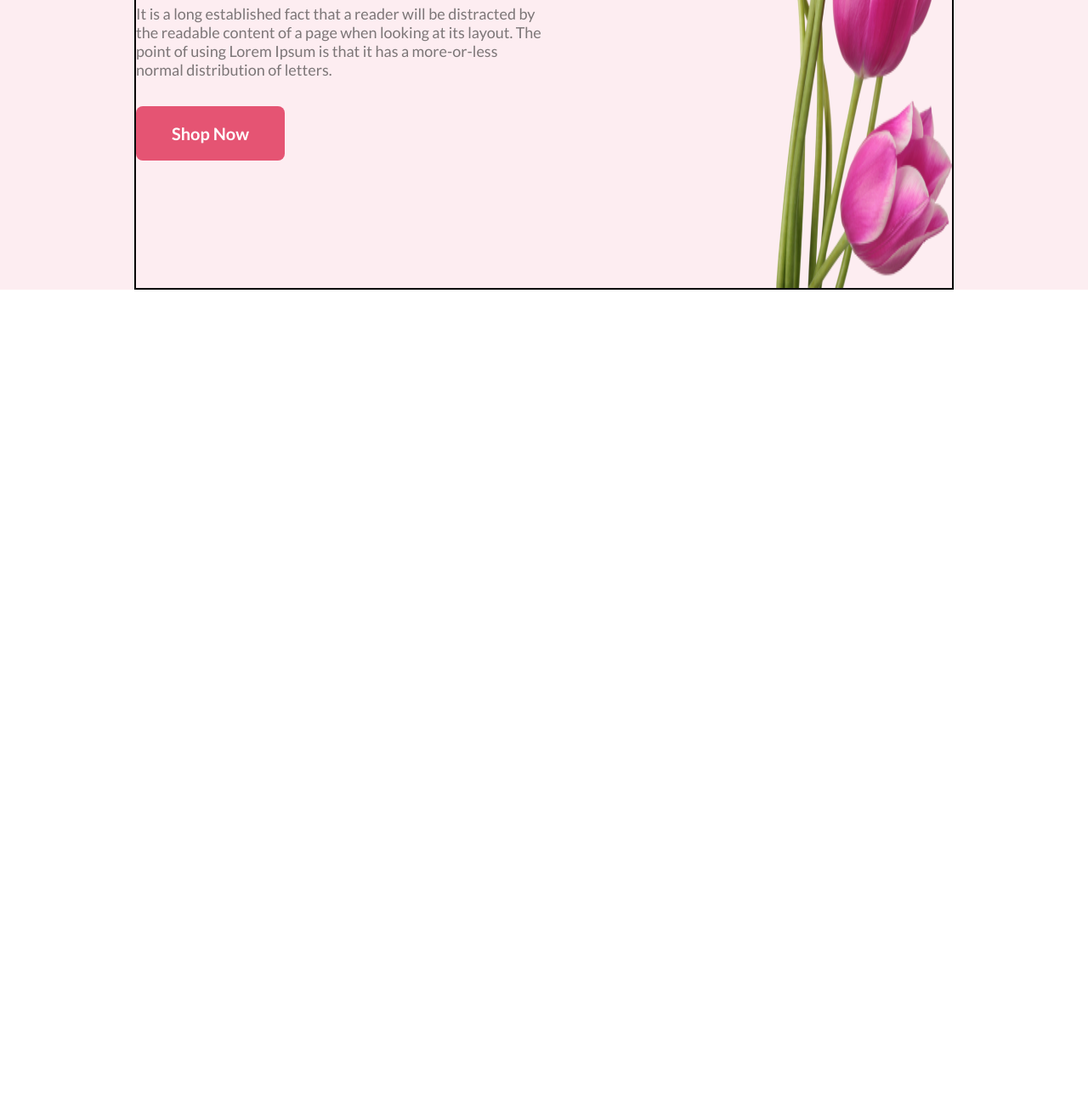
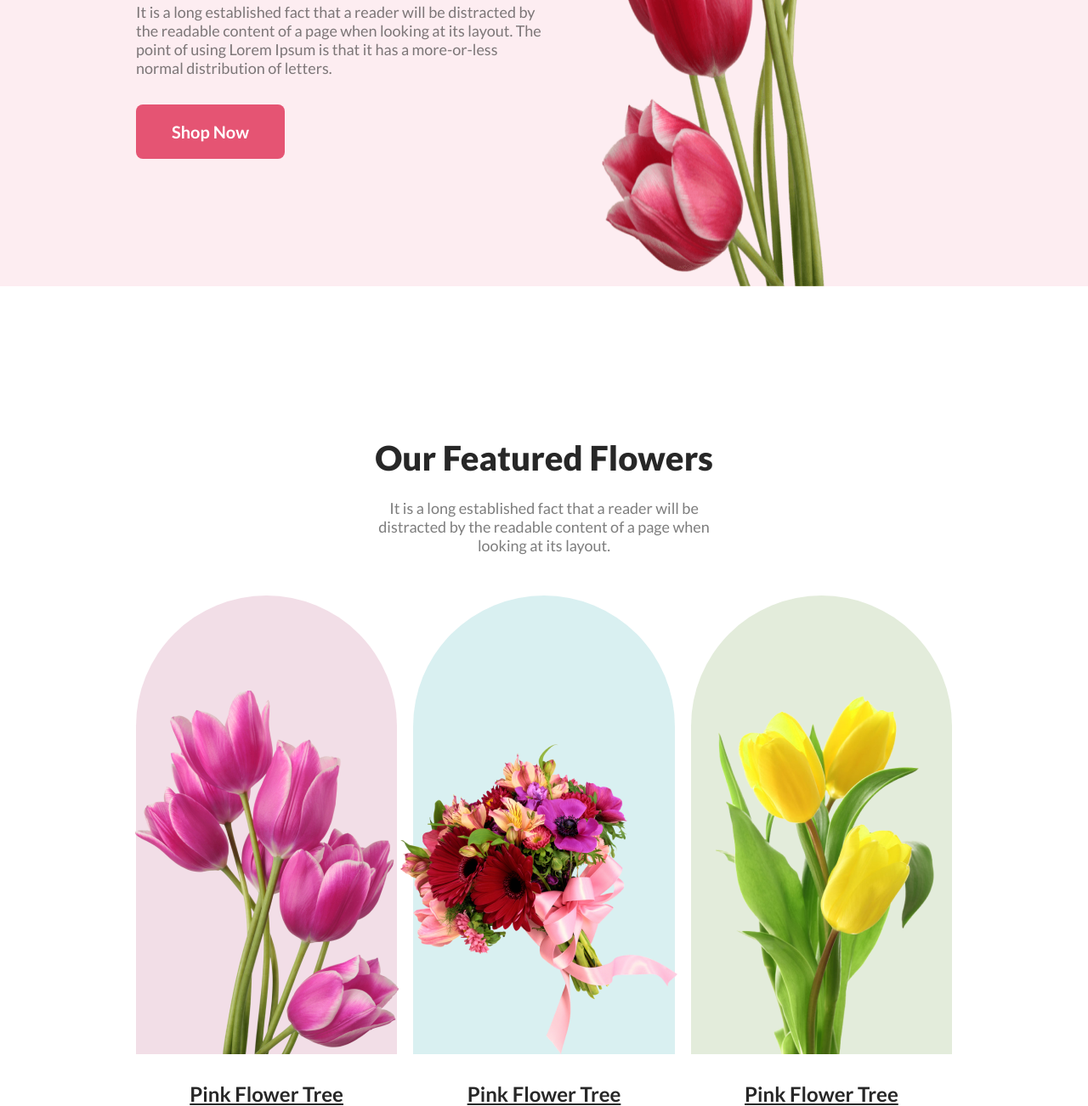
Before and after one commit to SatirthaRoy/flowerShop, a plain HTML site: page index.html in a window 1280 px wide. Shown: the part 517-1819 px from the top of the page at 85% size. Before the commit the page ends 858 px from the top, so only its background shows below. Drawn offline with Linux system fonts and the light colour scheme.

Commit message:
featured flower section done

```diff
--- a/index.css
+++ b/index.css
@@ -1,7 +1,16 @@
+/* common styles */
+
 * {
   margin: 0;
   padding: 0;
   font-family: Lato;
+}
+
+p {
+  color: rgba(39, 39, 39, 0.60);
+  font-size: 18px;
+  font-style: normal;
+  font-weight: 400;
 }
 
 .primary-button {
@@ -15,13 +24,21 @@
   background-color: #E55473;
 }
 
+.section-title {
+  color: #272727;
+  text-align: center;
+  font-size: 40px;
+  font-style: normal;
+  font-weight: 800;
+}
+
+/* header syles */
 header {
   background-color: #E554731A;
   padding-top: 50px;
 }
 
 .banner-container {
-  border: 2px solid;
   display: flex;
   width: 75%;
   max-width: 1920px;
@@ -36,7 +53,7 @@ header {
 }
 
 .banner-container img {
-
+  width: 45%;
 }
 
 .banner-container div h1 {
@@ -48,9 +65,73 @@ header {
 }
 
 .banner-container div p {
-  color: rgba(39, 39, 39, 0.60);
-  font-size: 18px;
-  font-style: normal;
-  font-weight: 400;
   margin: 32px 0px;
 }
+
+
+/* main styles */
+main {
+  margin-top: 178px;
+}
+
+/* featured flower section */
+
+.featured-flowers {
+  width: 75%;
+  max-width: 1440px;
+  margin: 0px auto;
+  display: flex;
+  flex-direction: column;
+  align-items: center;
+}
+
+.featured-flowers p {
+  text-align: center;
+  width: 42%;
+  max-width: 594px;
+  margin-top: 24px;
+  margin-bottom: 48px;
+}
+
+.flowers {
+  display: flex;
+  justify-content: space-between;
+  align-items: flex-end;
+  width: 100%;
+}
+
+.flower {
+  display: flex;
+  flex-direction: column;
+  align-items: center;
+  width: 32%;
+  max-width: 464px;
+}
+
+.flower-background {
+  border-radius: 300px 300px 0px 0px;
+  display: flex;
+  justify-content: center;
+  align-items: flex-end;
+  background-color: #A7216226;
+  height: 540px;
+  width: 100%;
+  margin-bottom: 32px;
+}
+
+.green-background {
+  background-color: #477D1126;
+}
+
+.blue-background {
+  background-color: #0597A026;
+}
+
+.flower h4 {
+  color: #272727;
+  text-align: center;
+  font-size: 24px;
+  font-style: normal;
+  font-weight: 700;
+  text-decoration: underline;
+}
--- a/index.html
+++ b/index.html
@@ -17,11 +17,36 @@
         <p>It is a long established fact that a reader will be distracted by the readable content of a page when looking at its layout. The point of using Lorem Ipsum is that it has a more-or-less normal distribution of letters.</p>
         <button class="primary-button">Shop Now</button>
       </div>
-      <img src="./Flower Asset/pngwing 6.png" alt="">
+      <img src="./Flower Asset/pngwing 10.png" alt="">
     </div>
   </header>
 
   <main>
+    <!-- featured flower section -->
+    <section class="featured-flowers">
+      <h3 class="section-title">Our Featured Flowers</h3>
+      <p>It is a long established fact that a reader will be distracted by the readable content of a page when looking at its layout.</p>
+      <div class="flowers">
+          <div class="flower">
+            <div class="flower-background">
+              <img src="./Flower Asset/pngwing 6.png" alt="">
+            </div>
+              <h4>Pink Flower Tree</h4>
+          </div>
+          <div class="flower">
+            <div class="flower-background blue-background">
+              <img src="./Flower Asset/pngwing 5.png" alt="">
+            </div>
+              <h4>Pink Flower Tree</h4>
+          </div>
+          <div class="flower">
+            <div class="flower-background green-background">
+              <img src="./Flower Asset/pngwing 7.png" alt="">
+            </div>
+              <h4>Pink Flower Tree</h4>
+          </div>
+      </div>
+    </section>
 
   </main>
 
```
